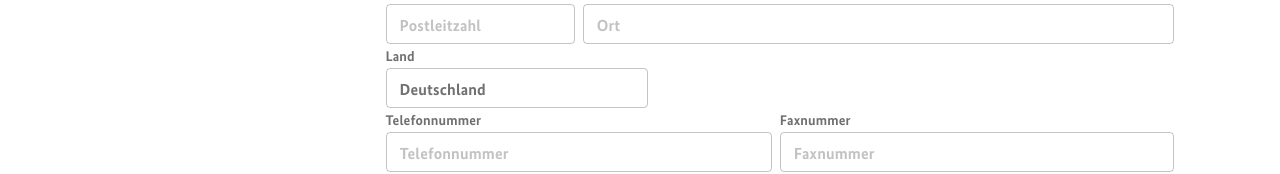
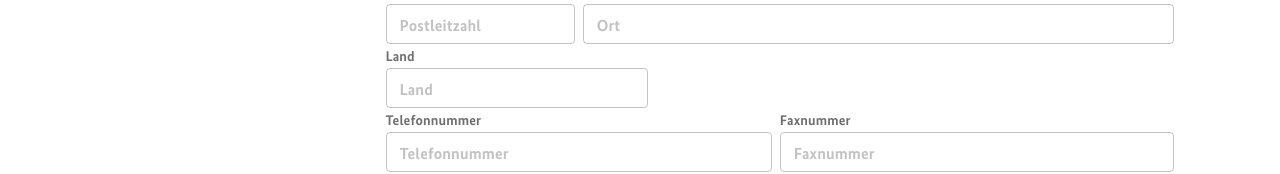
Before and after one commit to Paul-Geppert/t4g_proposal_submission_tool, a React (Create React App) app: page /proposals/create in a window 1280 px wide. Shown: the part 390-564 px from the top of the page. Built offline with nearby package versions, Linux system fonts and the light colour scheme; a web font is replaced by a local one.

Commit message:
feat(): Deutschland no longer default for country

```diff
--- a/src/components/ProposalStepper/components/CoreDataStep/components/ContactInformation/index.jsx
+++ b/src/components/ProposalStepper/components/CoreDataStep/components/ContactInformation/index.jsx
@@ -18,7 +18,7 @@ class ContactInformation extends React.Component {
     const {
       person: {
         city = '',
-        country = 'Deutschland',
+        country = '',
         faxNumber = '',
         houseNumber = '',
         mailAddress = '',
```
